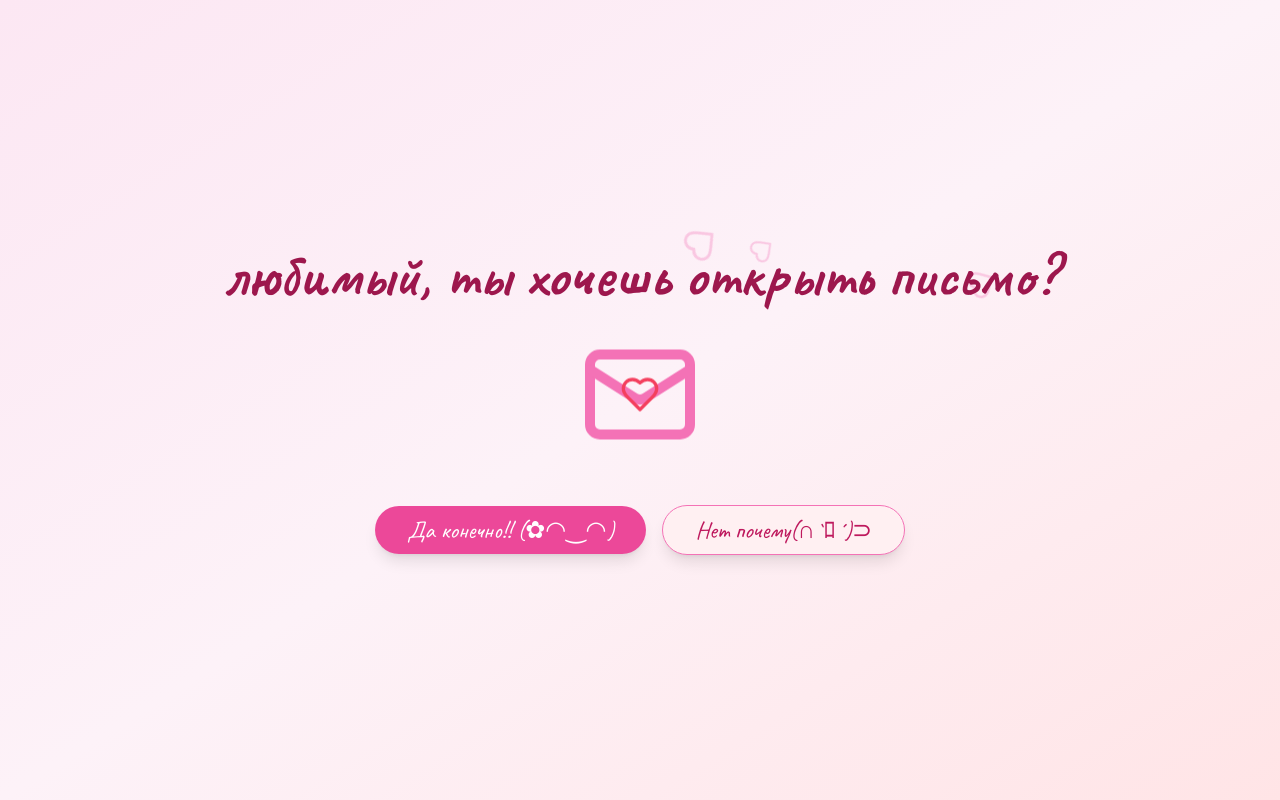
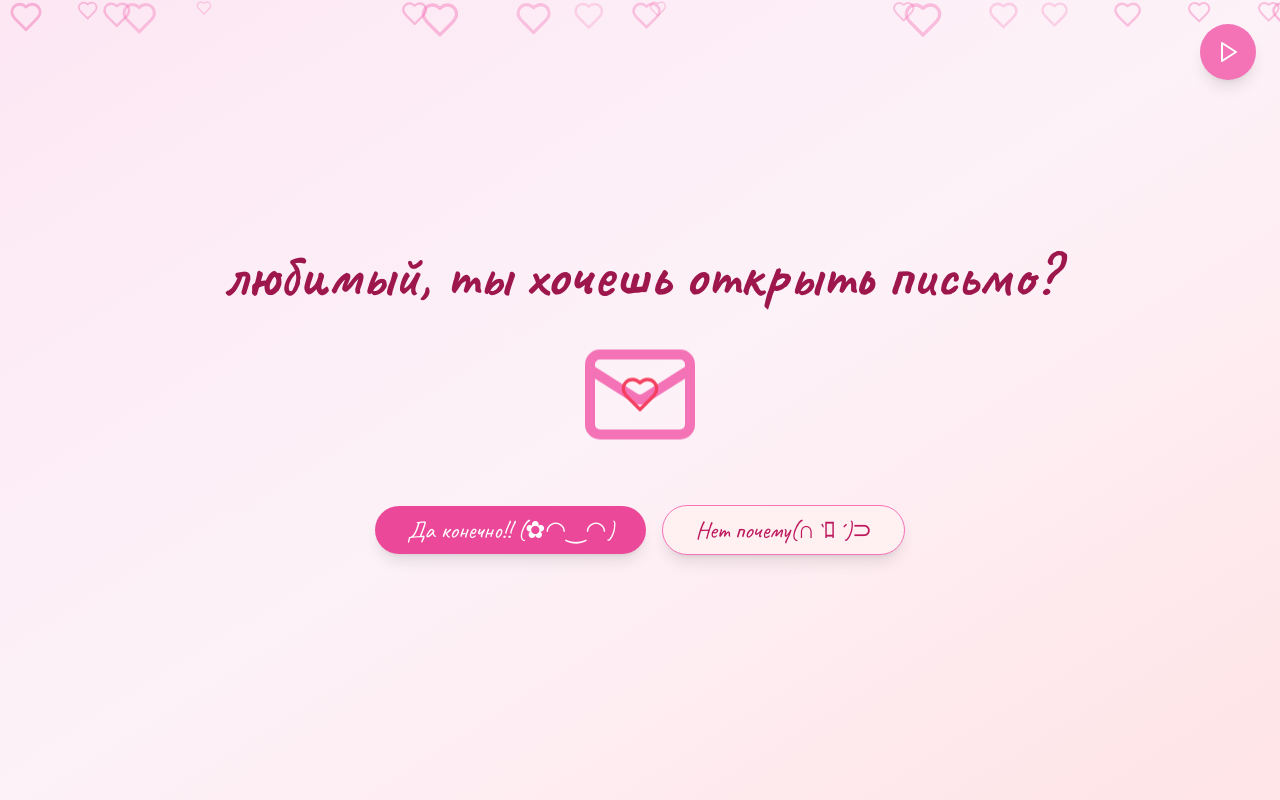
Before and after one commit to pr-poehali-dev/pink-letter-project, a React (Vite) app: page / in a window 1280 px wide. Built offline with nearby package versions, Linux system fonts and the light colour scheme.

Commit message:
Добавить анимированные сердечки на фон

```diff
--- a/src/pages/Index.tsx
+++ b/src/pages/Index.tsx
@@ -1,14 +1,15 @@
-import { useState, useEffect } from 'react';
+import { useState, useEffect, useRef } from 'react';
 import { Button } from '@/components/ui/button';
 import Icon from '@/components/ui/icon';
 
 const FallingHearts = () => {
-  const hearts = Array.from({ length: 15 }, (_, i) => ({
+  const hearts = Array.from({ length: 40 }, (_, i) => ({
     id: i,
     left: `${Math.random() * 100}%`,
-    delay: `${Math.random() * 5}s`,
-    size: Math.random() * 20 + 20,
-    duration: `${Math.random() * 3 + 6}s`
+    delay: `${Math.random() * 10}s`,
+    size: Math.random() * 25 + 15,
+    duration: `${Math.random() * 5 + 12}s`,
+    opacity: Math.random() * 0.3 + 0.2
   }));
 
   return (
@@ -20,10 +21,11 @@ const FallingHearts = () => {
           style={{
             left: heart.left,
             animationDelay: heart.delay,
-            animationDuration: heart.duration
+            animationDuration: heart.duration,
+            opacity: heart.opacity
           }}
         >
-          <Icon name="Heart" size={heart.size} className="text-pink-400 opacity-60" />
+          <Icon name="Heart" size={heart.size} className="text-pink-400" />
         </div>
       ))}
     </div>
@@ -33,11 +35,13 @@ const FallingHearts = () => {
 const Index = () => {
   const [screen, setScreen] = useState<'initial' | 'no' | 'yes'>('initial');
   const [audioPlaying, setAudioPlaying] = useState(false);
+  const audioRef = useRef<HTMLAudioElement | null>(null);
 
   useEffect(() => {
     const audio = new Audio('https://cdn.poehali.dev/duvet-gianna-campos.mp3');
     audio.loop = true;
     audio.volume = 0.3;
+    audioRef.current = audio;
 
     const playAudio = () => {
       audio.play().catch(() => {});
@@ -52,9 +56,29 @@ const Index = () => {
     };
   }, []);
 
+  const toggleAudio = () => {
+    if (audioRef.current) {
+      if (audioPlaying) {
+        audioRef.current.pause();
+        setAudioPlaying(false);
+      } else {
+        audioRef.current.play().catch(() => {});
+        setAudioPlaying(true);
+      }
+    }
+  };
+
   return (
     <div className="min-h-screen flex items-center justify-center bg-gradient-to-br from-pink-100 via-pink-50 to-rose-100 p-4 relative overflow-hidden">
       <FallingHearts />
+
+      <button
+        onClick={toggleAudio}
+        className="fixed top-6 right-6 z-50 bg-pink-400 hover:bg-pink-500 text-white p-4 rounded-full shadow-lg transition-all hover:scale-110"
+        aria-label="Toggle music"
+      >
+        <Icon name={audioPlaying ? "Pause" : "Play"} size={24} />
+      </button>
 
       <div className="relative z-10">
         {screen === 'initial' && (
```
